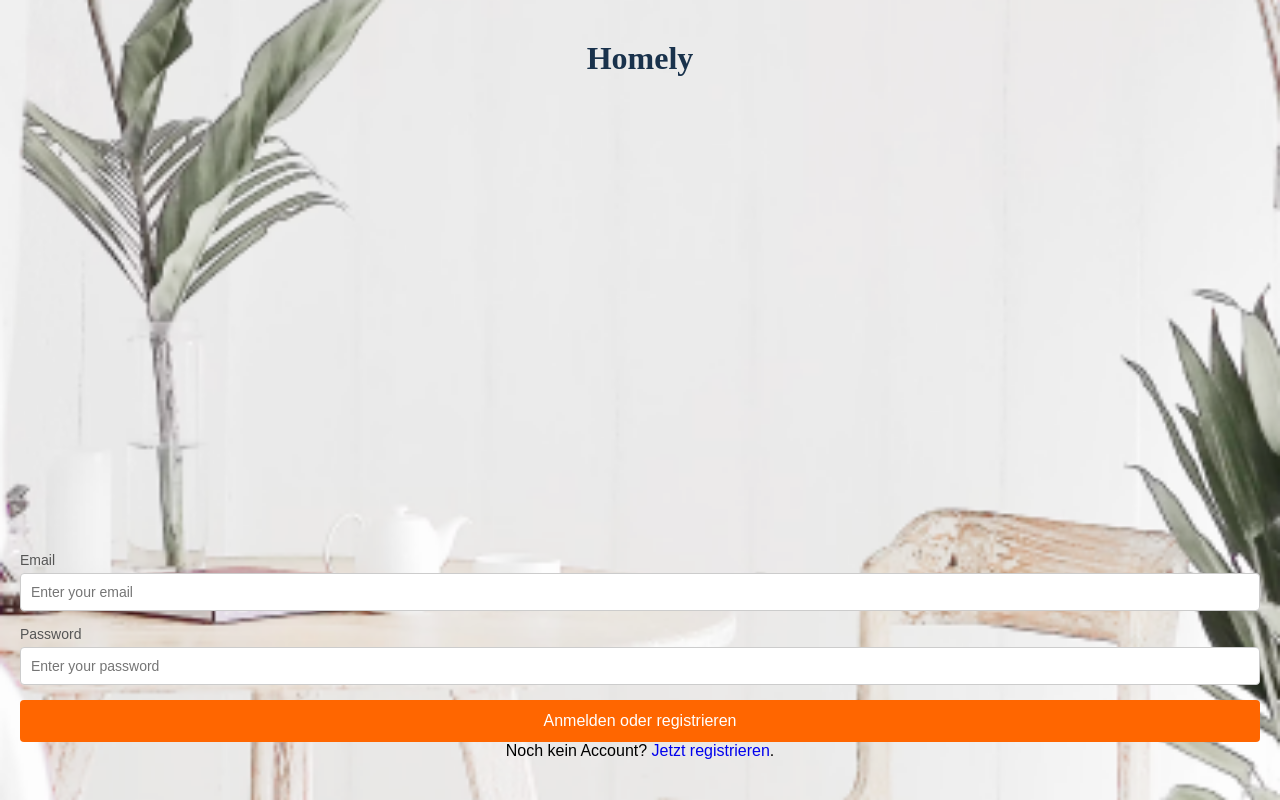
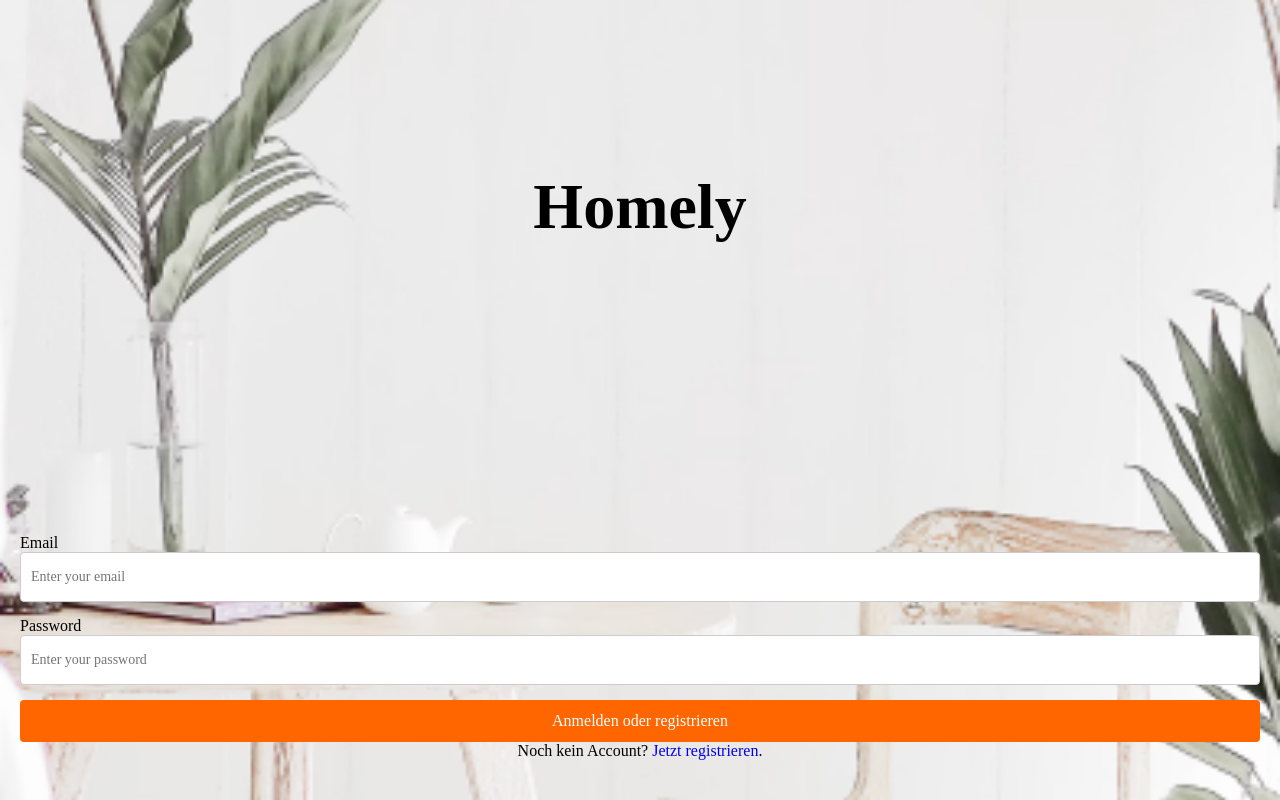
Before and after one commit to nickschnee/2025_im4_beispielprojekt_homely, a PHP site: page /login.html in a window 1280 px wide. Run offline with PHP 8.4, Linux system fonts and the light colour scheme.

Commit message:
:lipstick: various css

```diff
--- a/css/login_register.css
+++ b/css/login_register.css
@@ -16,13 +16,14 @@
 
 /* Header and Brand */
 .brand {
-  margin-top: 20px;
+  margin-top: 150px;
 }
 
 .brand-title {
-  font-size: 32px;
+  font-size: 64px;
   font-weight: bold;
-  color: #19324c;
+  color: var(--color-neutral-text);
+  font-family: var(--type-family-heading);
 }
 
 /* Form Styling */
@@ -35,13 +36,6 @@
 .form-group {
   margin-bottom: 15px;
   text-align: left;
-}
-
-.form-label {
-  display: block;
-  font-size: 14px;
-  color: #555;
-  margin-bottom: 5px;
 }
 
 .form-input {
--- a/css/style.css
+++ b/css/style.css
@@ -3,7 +3,7 @@
   margin: 0;
   padding: 0;
   box-sizing: border-box;
-  font-family: Arial, sans-serif;
+  font-family: var(--type-family-body);
 }
 
 /* Body Styling */
@@ -41,6 +41,22 @@
 
 a {
   text-decoration: none;
+}
+
+input {
+  width: 100%;
+  padding: 8px;
+  border: 1px solid #ddd;
+  border-radius: 4px;
+  height: 50px;
+  font-family: var(--type-family-body);
+  color: var(--color-neutral-text);
+}
+
+label {
+  font-family: var(--type-family-body);
+  color: var(--color-neutral-text);
+  margin-bottom: var(--spacing-s);
 }
 
 .category-section {
--- a/login.html
+++ b/login.html
@@ -11,13 +11,13 @@
     <div class="login-container">
       <!-- Brand Header -->
       <div class="brand">
-        <h2 class="brand-title">Homely</h2>
+        <h1 class="brand-title">Homely</h1>
       </div>
 
       <!-- Login Form -->
       <form id="loginForm" class="login-form">
         <div class="form-group">
-          <label for="email" class="form-label">Email</label>
+          <label for="email" class="">Email</label>
           <input
             type="email"
             id="email"
@@ -27,7 +27,7 @@
           />
         </div>
         <div class="form-group">
-          <label for="password" class="form-label">Password</label>
+          <label for="password" class="">Password</label>
           <input
             type="password"
             id="password"
```
Also changed, not shown: css/scoreboard.css (+0 -8 lines).
